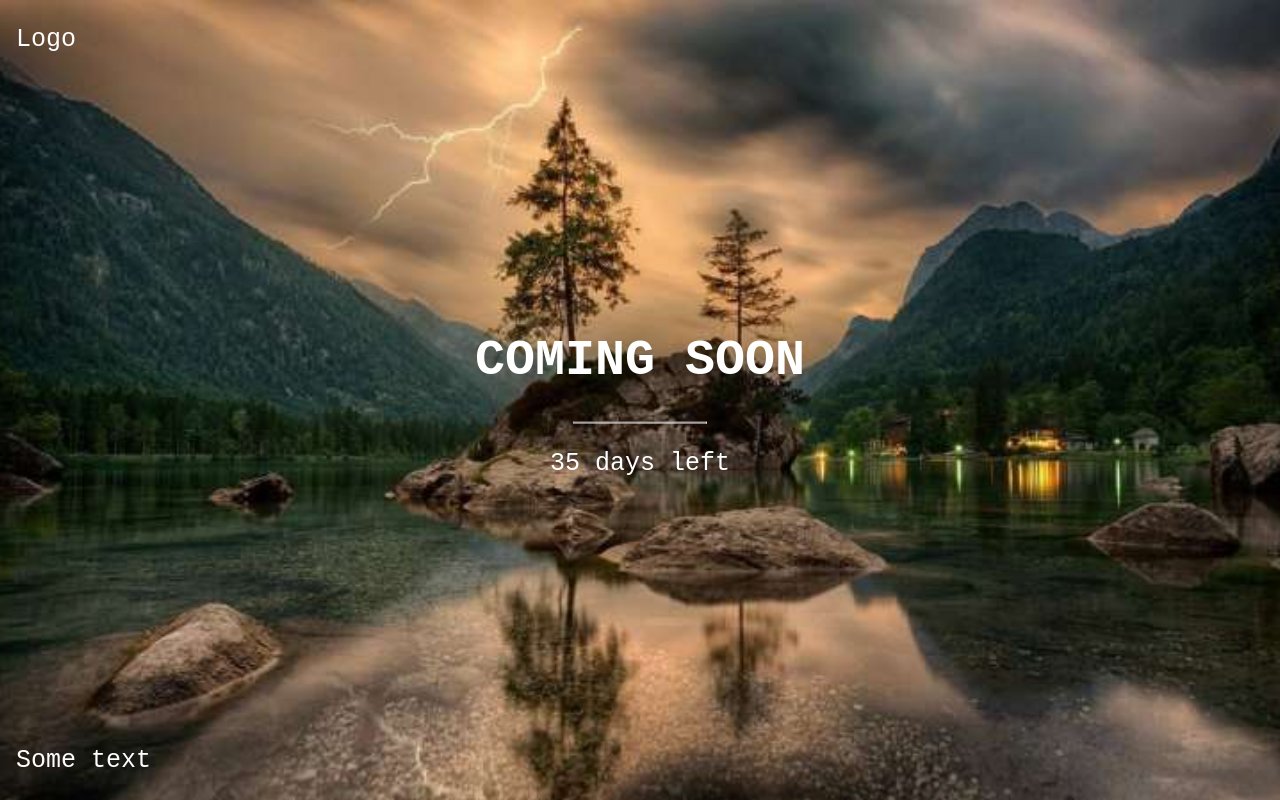
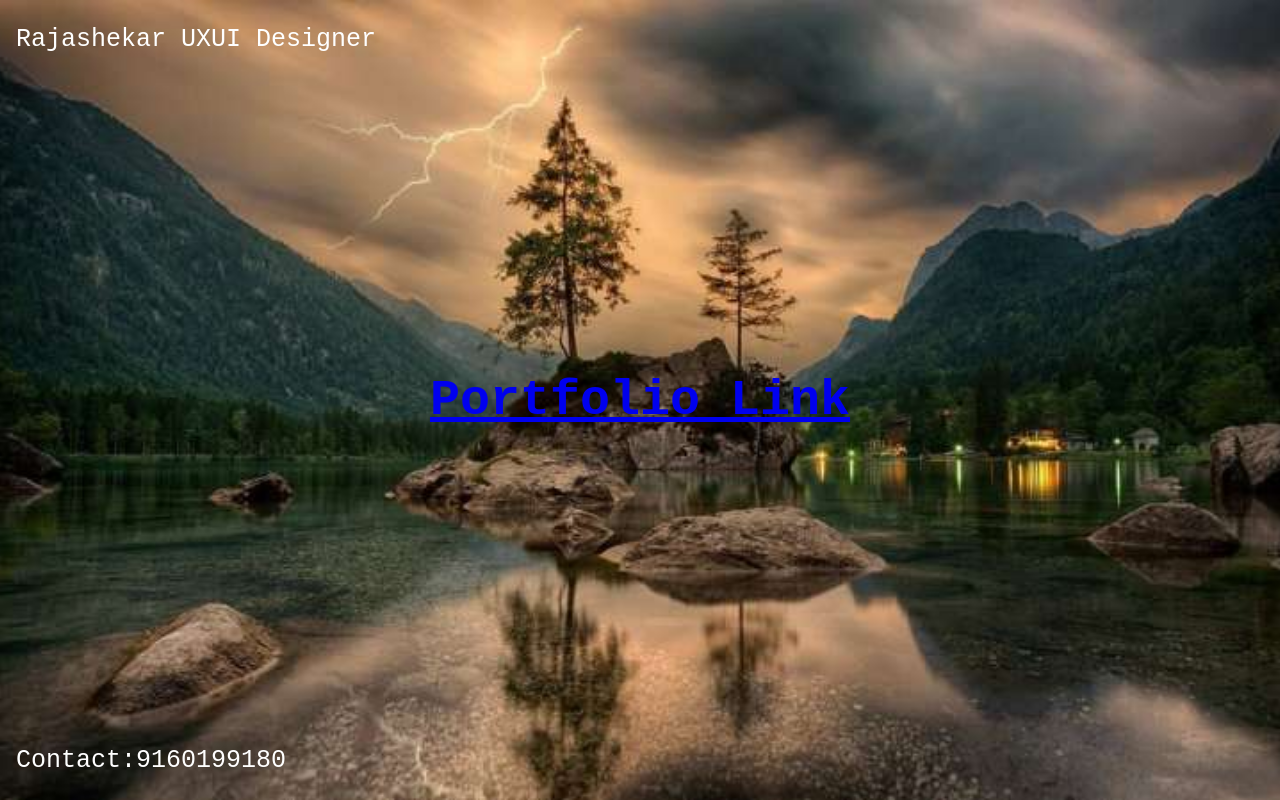
Before and after one commit to rajashekar180/Designer, a plain HTML site: page index.html in a window 1280 px wide. Drawn offline with Linux system fonts and the light colour scheme.

Commit message:
Update index.html
link update

```diff
--- a/index.html
+++ b/index.html
@@ -46,15 +46,15 @@ hr {
 
 <div class="bgimg">
   <div class="topleft">
-    <p>Logo</p>
+    <p>Rajashekar UXUI Designer</p>
   </div>
   <div class="middle">
-    <h1>COMING SOON</h1>
-    <hr>
-    <p>35 days left</p>
+    <h1 Class="plink">
+      <a href="https://drive.google.com/file/d/1OZpFaAiu45hIJIQVNCjYXkAlzXnVm1LY/view?usp=drive_link"> Portfolio Link</a>
+    </h1>
   </div>
   <div class="bottomleft">
-    <p>Some text</p>
+    <p>Contact:9160199180</p>
   </div>
 </div>
 
```
